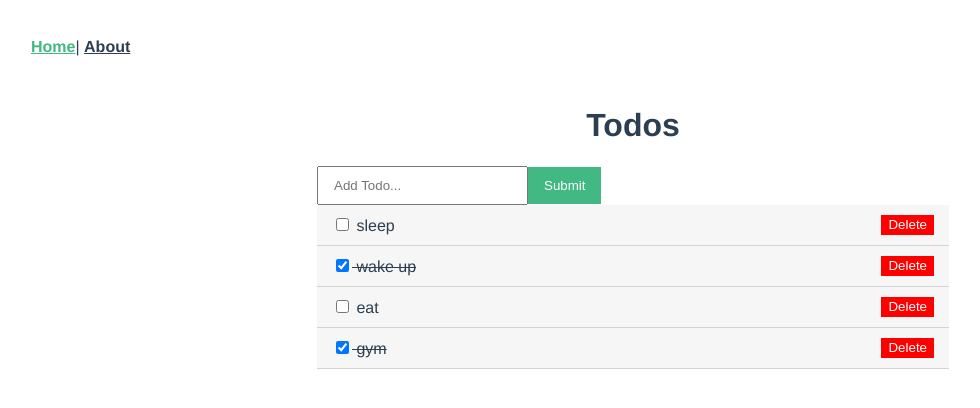
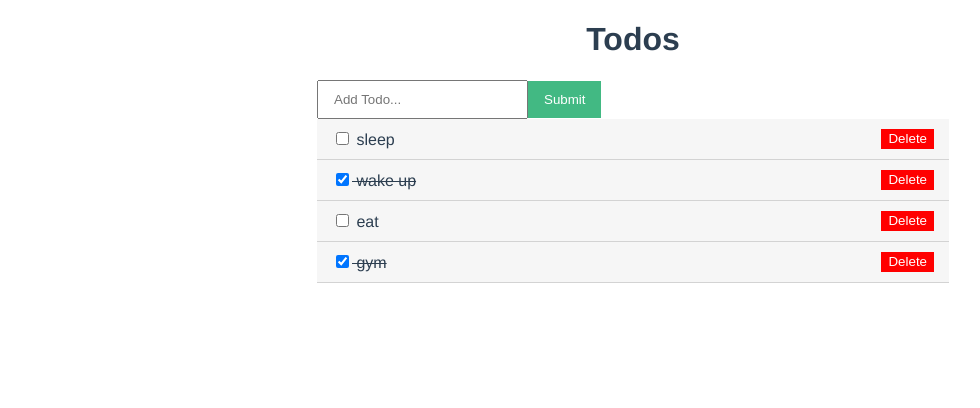
Before and after one commit to sherwin-yu/vue, a Vue app: page / in a window 1280 px wide. Shown: the top 408 px of the page, without its empty margins (7-987 px from the left). Built offline with nearby package versions, Linux system fonts and the light colour scheme.

Commit message:
remove nav

```diff
--- a/src/App.vue
+++ b/src/App.vue
@@ -1,9 +1,5 @@
 <template>
   <div id="app">
-    <div id="nav">
-      <router-link to="/">Home</router-link>|
-      <router-link to="/about">About</router-link>
-    </div>
     <router-view />
   </div>
 </template>
@@ -15,17 +11,4 @@
   -moz-osx-font-smoothing: grayscale;
   color: #2c3e50;
 }
-
-#nav {
-  padding: 30px;
-}
-
-#nav a {
-  font-weight: bold;
-  color: #2c3e50;
-}
-
-#nav a.router-link-exact-active {
-  color: #42b983;
-}
 </style>
```
